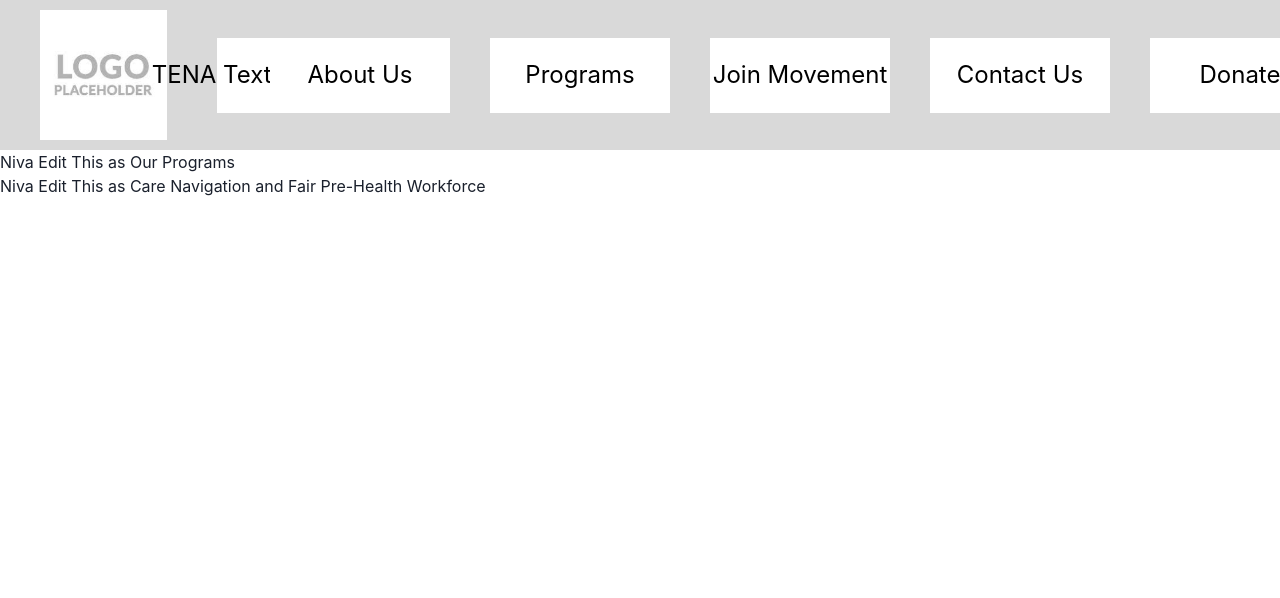
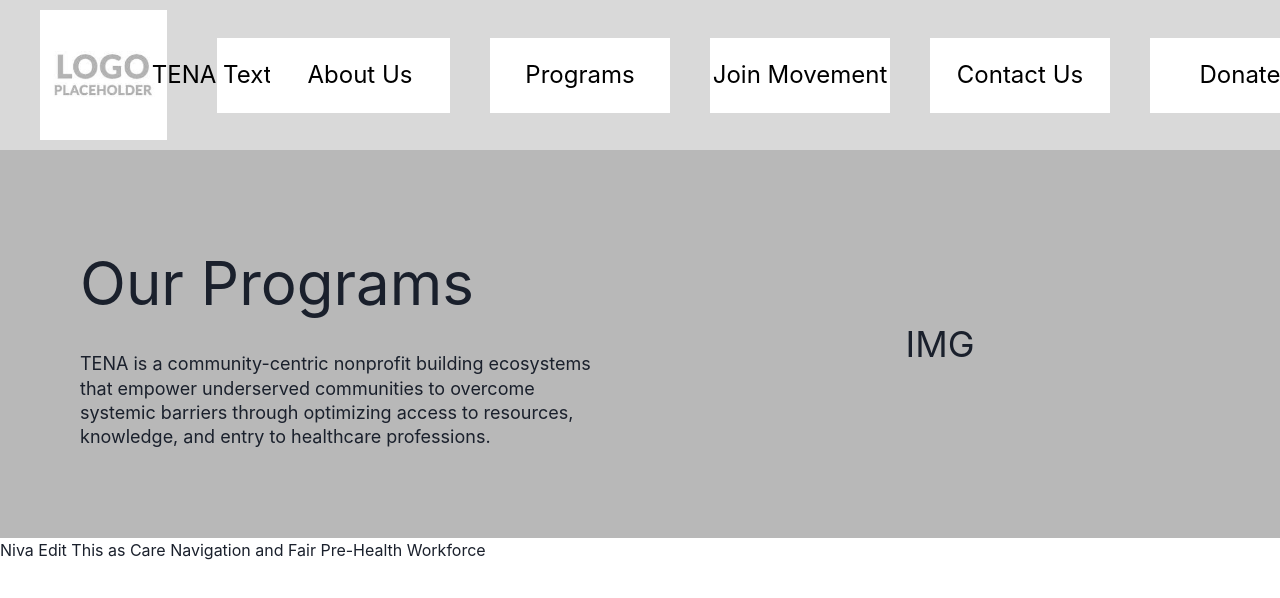
Before and after one commit to Cobby914/TENA, a React (Vite) app in the folder client/: page /programs in a window 1280 px wide. Shown: the top 598 px of the page. Built offline with nearby package versions, Linux system fonts and the light colour scheme.

Commit message:
Added Part of Programs Skeleton and Our Programs Section

```diff
--- a/client/src/components/allPrograms/OurPrograms.jsx
+++ b/client/src/components/allPrograms/OurPrograms.jsx
@@ -1,7 +1,42 @@
-import { Text } from "@chakra-ui/react";
+import { Text, Box, Flex, VStack } from "@chakra-ui/react";
 
 export default function OurPrograms() {
     return(
-        <Text>Niva Edit This as Our Programs</Text>
+        <Box
+            as="section"
+            bg="rgb(184, 184, 184)"
+            width="100%"
+            px="20"
+            py="16"
+        >
+            <Flex
+                maxW="1200px"
+                mx="auto"
+                align="center"
+                justify="space-between"
+                gap="20"
+            >
+                {/* Left Side Header & Text */}
+                <Flex direction="column" alignItems="flex-start" maxW="520px">
+                    <Text fontSize="6xl" fontWeight="normal" mb="6">
+                        Our Programs
+                    </Text>
+                    <Text fontSize="lg" lineHeight="1.35">
+                        TENA is a community-centric nonprofit building ecosystems that empower underserved communities to overcome systemic barriers through optimizing access to resources, knowledge, and entry to healthcare professions.
+                    </Text>
+                </Flex>
+                {/* Right Image Placeholder */}
+                <Flex
+                    flex="1"
+                    minH="260px"
+                    align="center"
+                    justify="center"
+                >
+                    <Text fontSize="4xl">
+                        IMG
+                    </Text>
+                </Flex>
+            </Flex>
+        </Box>
     );
 }
```
